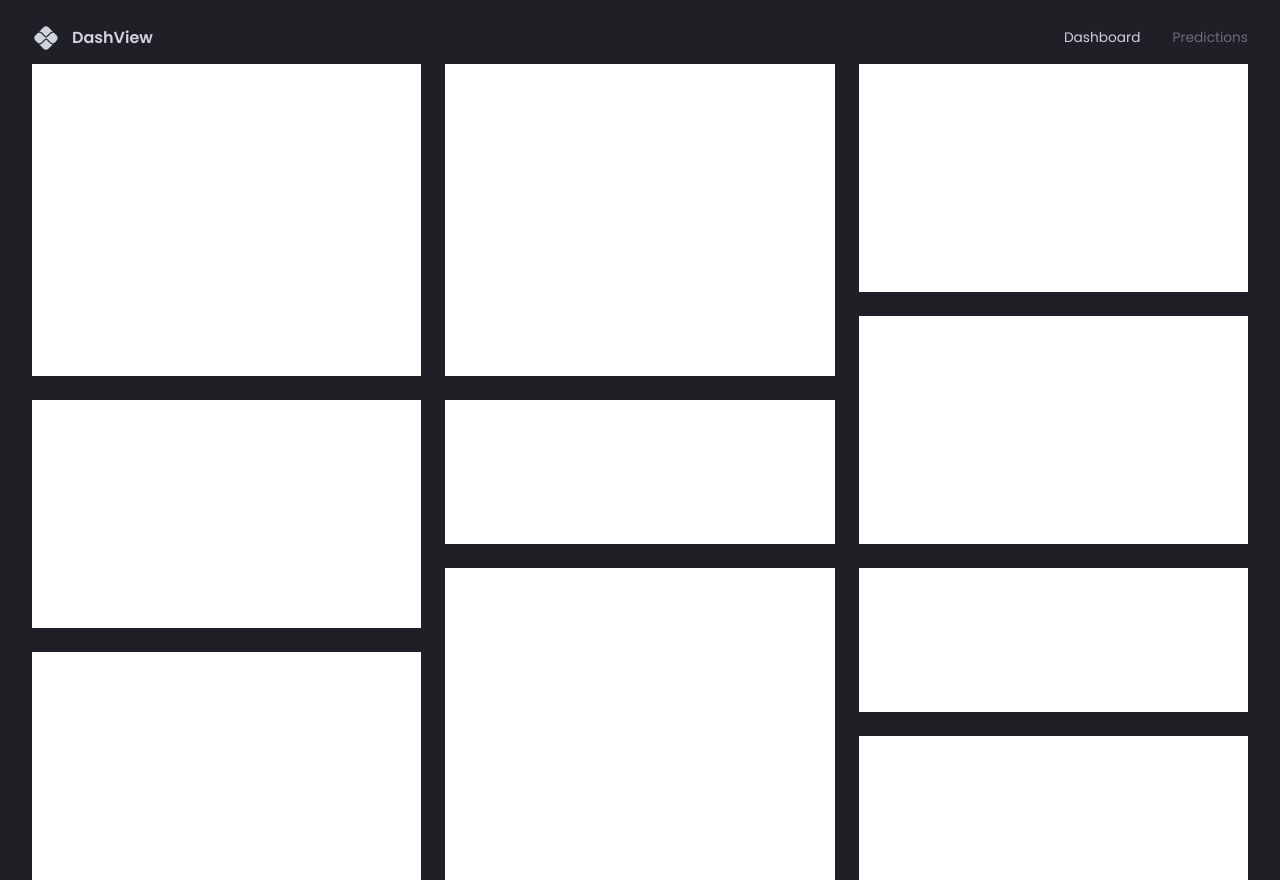
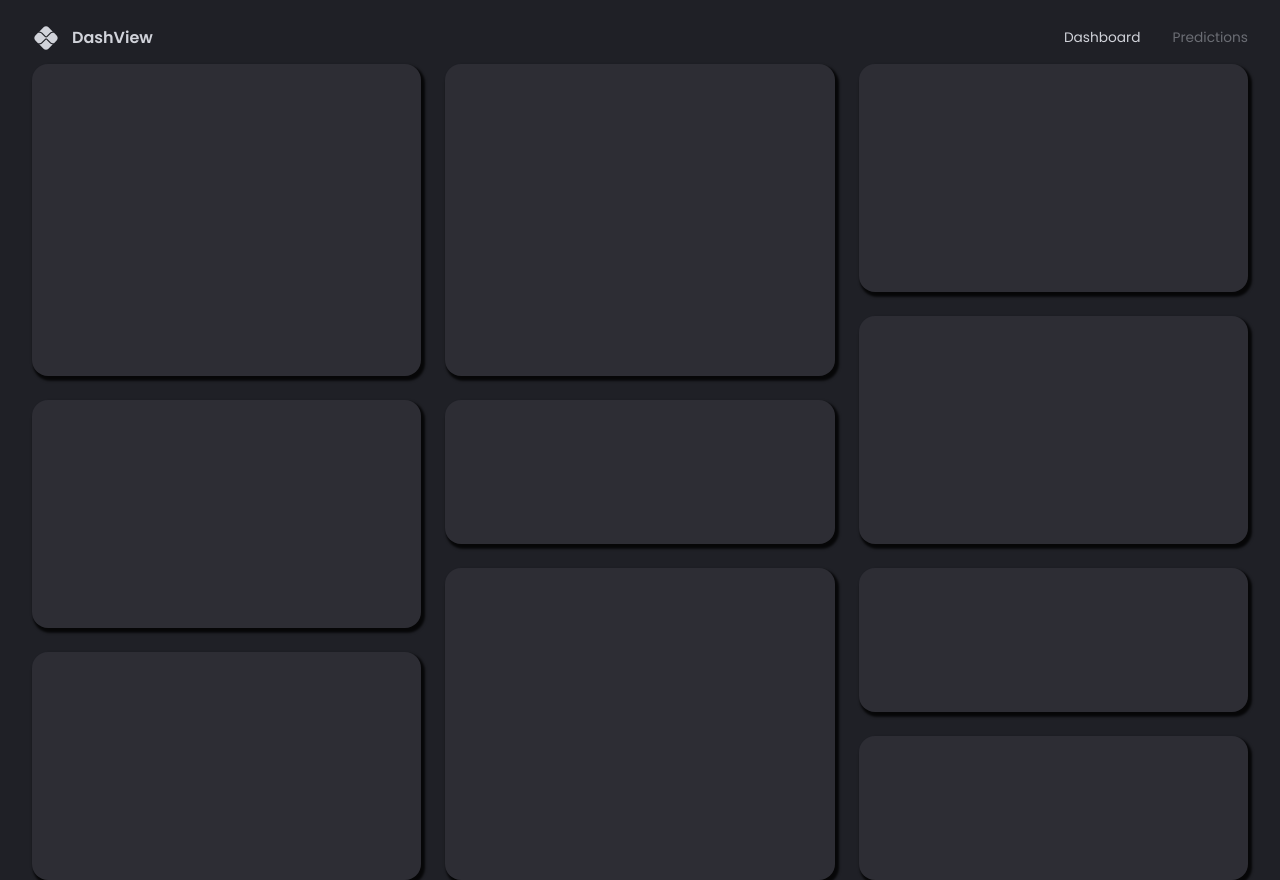
Before and after one commit to psp3075/Dashboard, a React (Vite) app in the folder client/: page / in a window 1280 px wide. Built offline with nearby package versions, Linux system fonts and the light colour scheme.

Commit message:
breakdown of rows

```diff
--- /dev/null
+++ b/client/src/components/DashboardBox.tsx
@@ -0,0 +1,10 @@
+import Box from "@mui/material/Box/Box";
+import { styled } from "@mui/system";
+
+const DashboardBox = styled(Box)(({ theme }) => ({
+  backgroundColor: theme.palette.background.light,
+  borderRadius: "1rem",
+  boxShadow: "0.15rem 0.2rem 0.15rem 0.1rem rgba(0,0,0,0.8)",
+}));
+
+export default DashboardBox;
--- /dev/null
+++ b/client/src/pages/dashboard/Row1.tsx
@@ -0,0 +1,15 @@
+import DashboardBox from "@/components/DashboardBox";
+
+type Props = {};
+
+const Row1 = (props: Props) => {
+  return (
+    <>
+      <DashboardBox gridArea="a"></DashboardBox>
+      <DashboardBox gridArea="b"></DashboardBox>
+      <DashboardBox gridArea="c"></DashboardBox>
+    </>
+  );
+};
+
+export default Row1;
--- /dev/null
+++ b/client/src/pages/dashboard/Row2.tsx
@@ -0,0 +1,15 @@
+import DashboardBox from "@/components/DashboardBox";
+
+type Props = {};
+
+const Row2 = (props: Props) => {
+  return (
+    <>
+      <DashboardBox gridArea="d"></DashboardBox>
+      <DashboardBox gridArea="e"></DashboardBox>
+      <DashboardBox gridArea="f"></DashboardBox>
+    </>
+  );
+};
+
+export default Row2;
--- /dev/null
+++ b/client/src/pages/dashboard/Row3.tsx
@@ -0,0 +1,16 @@
+import DashboardBox from "@/components/DashboardBox";
+
+type Props = {};
+
+const Row3 = (props: Props) => {
+  return (
+    <>
+      <DashboardBox gridArea="g"></DashboardBox>
+      <DashboardBox gridArea="h"></DashboardBox>
+      <DashboardBox gridArea="i"></DashboardBox>
+      <DashboardBox gridArea="j"></DashboardBox>
+    </>
+  );
+};
+
+export default Row3;
--- a/client/src/pages/dashboard/index.tsx
+++ b/client/src/pages/dashboard/index.tsx
@@ -1,4 +1,8 @@
-import { Box, useTheme, useMediaQuery } from "@mui/material";
+import DashboardBox from "@/components/DashboardBox";
+import { Box, useMediaQuery } from "@mui/material";
+import Row1 from "./Row1";
+import Row2 from "./Row2";
+import Row3 from "./Row3";
 type Props = {};
 
 const gridTemplateLargeScreens = `
@@ -49,7 +53,6 @@
 
 const Dashboard = (props: Props) => {
   const isAboveMediumScreens = useMediaQuery("(min-width:1200px)");
-  const { palette } = useTheme();
   return (
     <Box
       width="100%"
@@ -70,16 +73,9 @@
             }
       }
     >
-      <Box bgcolor="#fff " gridArea="a"></Box>
-      <Box bgcolor="#fff " gridArea="b"></Box>
-      <Box bgcolor="#fff " gridArea="c"></Box>
-      <Box bgcolor="#fff " gridArea="d"></Box>
-      <Box bgcolor="#fff " gridArea="e"></Box>
-      <Box bgcolor="#fff " gridArea="f"></Box>
-      <Box bgcolor="#fff " gridArea="g"></Box>
-      <Box bgcolor="#fff " gridArea="h"></Box>
-      <Box bgcolor="#fff " gridArea="i"></Box>
-      <Box bgcolor="#fff " gridArea="j"></Box>
+      <Row1 />
+      <Row2 />
+      <Row3 />
     </Box>
   );
 };
```
